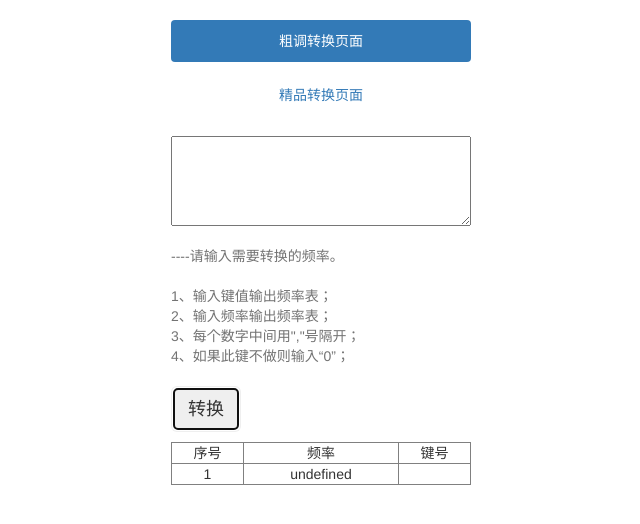
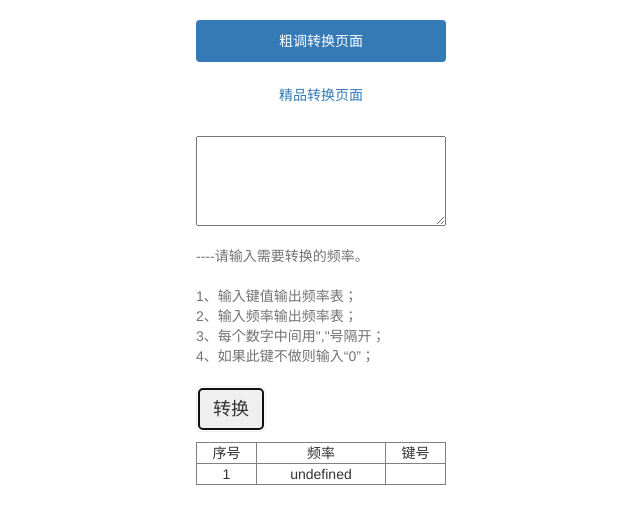
Before and after one commit to MoonlightSmile/freq, a plain HTML site: page index.html in a window 1280 px wide. Both pictures are taken after a click on the button "转换". Shown: the whole page, without its empty margins (319-959 px from the left). Drawn offline with Linux system fonts and the light colour scheme.

Commit message:
Update freq.css

```diff
--- a/freq.css
+++ b/freq.css
@@ -2,11 +2,11 @@
 	padding: 0 0 10px 0;margin: 0;
 }
 textarea{
-	width: 300px;height: 90px;
+	width: 100%;height: 90px;
 }
 
 .haha{
 	padding-top: 20px;
-	width: 300px;
+	width: 250px;
 }
-.biao{text-align: center;width: 300px;}
+.biao{text-align: center;width: 100%;}
```
